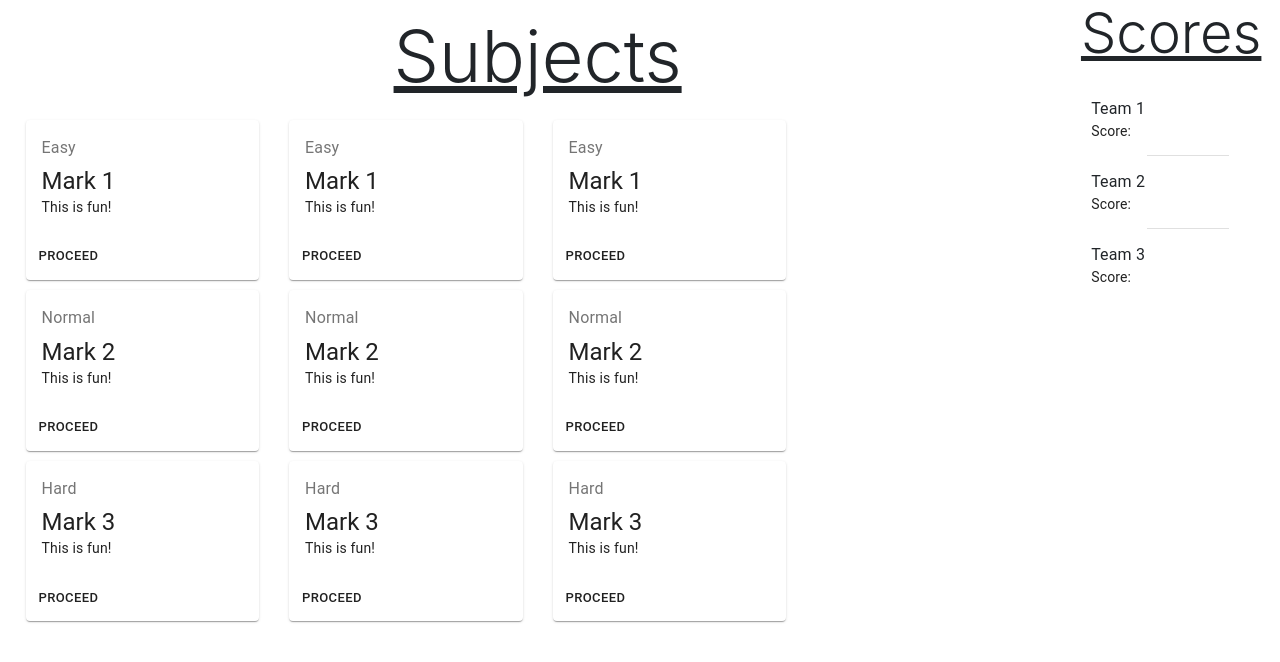
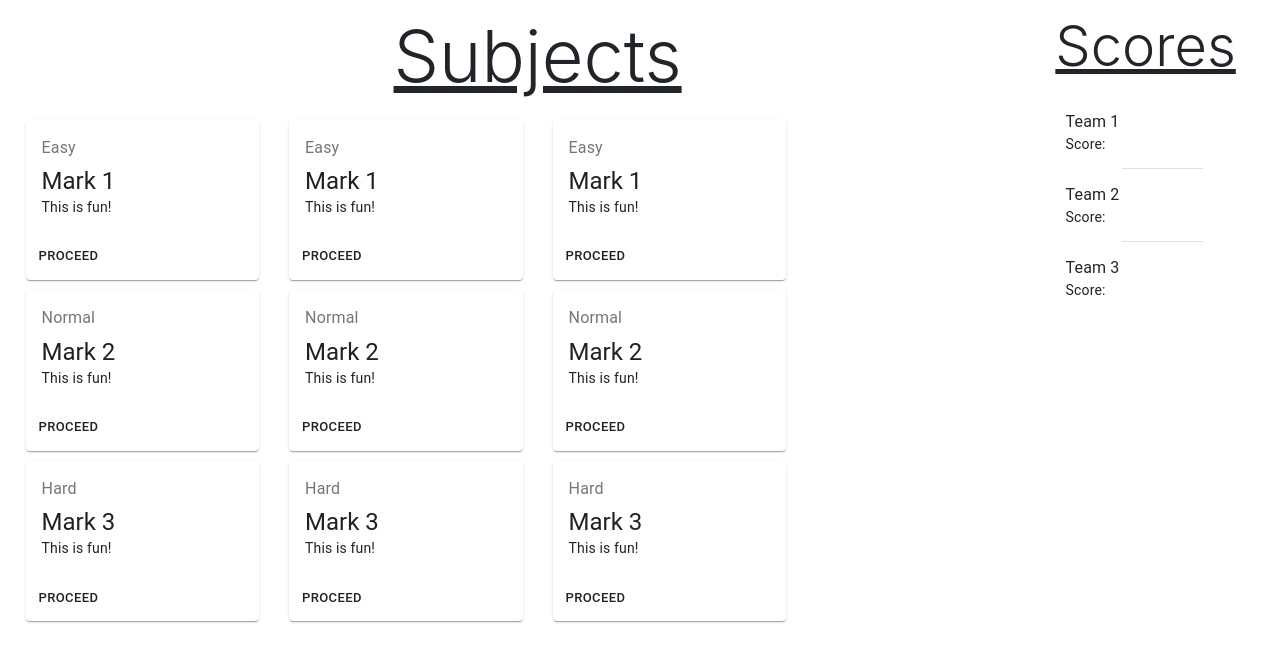
Before and after one commit to SkywalkerZ/test-deploy, a React (Create React App) app: page /option in a window 1280 px wide. Shown: the top 662 px of the page. Built offline with nearby package versions, Linux system fonts and the light colour scheme.

Commit message:
score layout mod

```diff
--- a/src/assets/style/option.css
+++ b/src/assets/style/option.css
@@ -2,7 +2,7 @@
     width:80%;
     margin-top: 1%;
     margin-left: 2%;
-    margin-right: 2%;
+    margin-right: 0%;
     float:left;
     background: white;;
 }
@@ -16,8 +16,10 @@
 }
 
 #scoreContainer{
-    float:left;
+   float:left;
    width:15%;
+   margin-top: 1%;
+   height:100%;
 }
 
 #scoreTitle{
```
